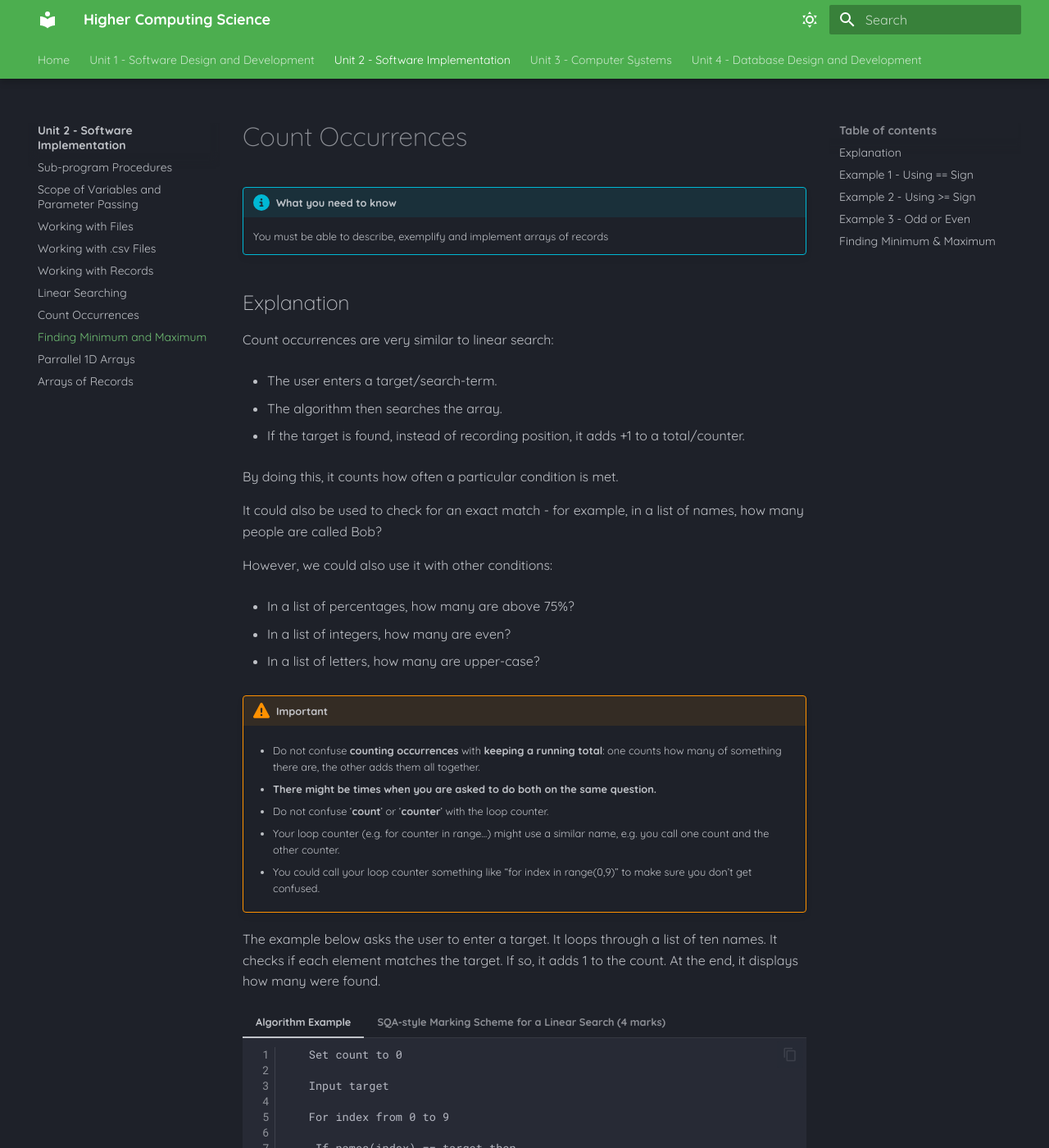
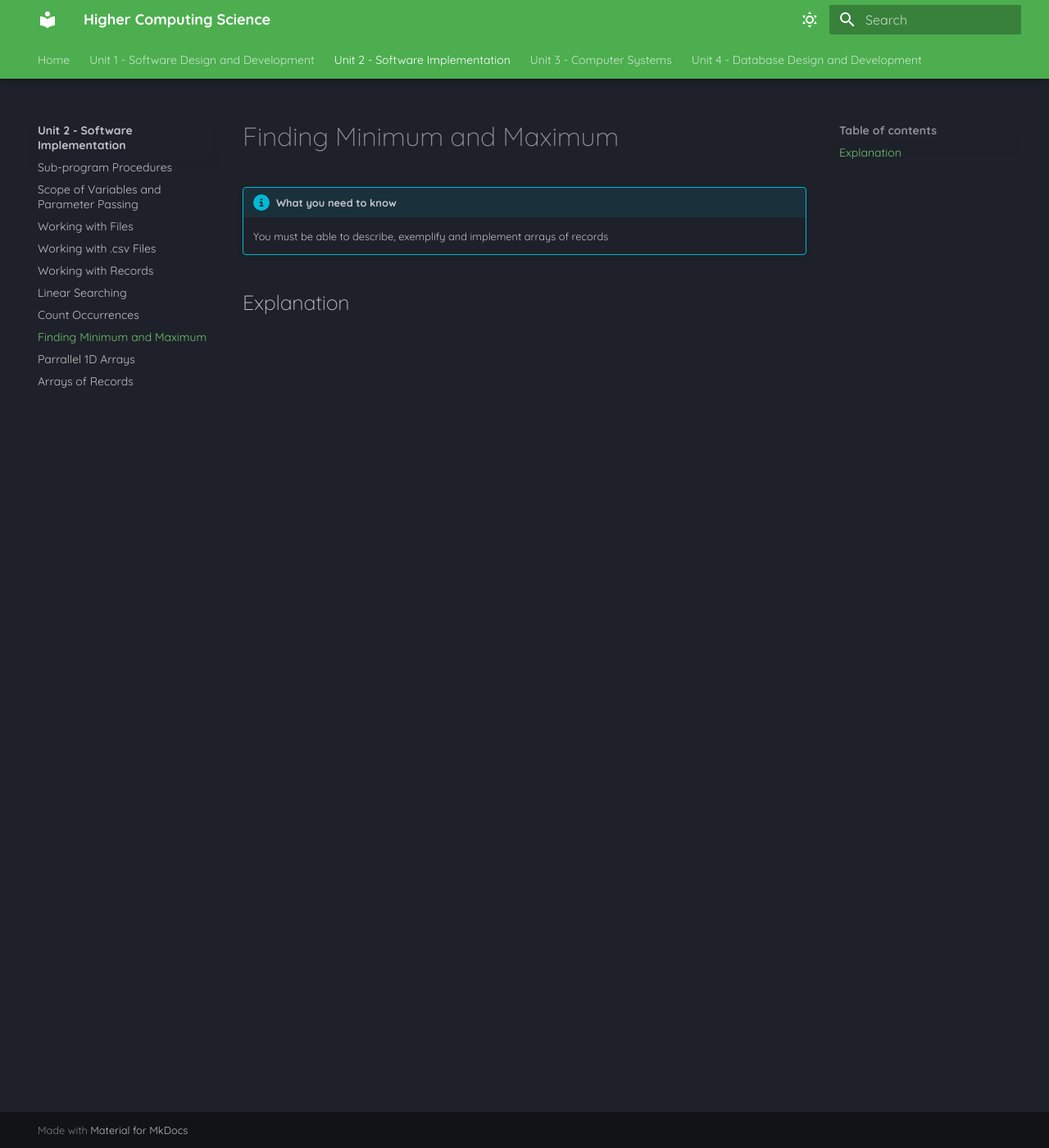
Before and after one commit to Mr-Wood-CS/Higher-Computing-Science-MD-Files, an MkDocs documentation site: the page built from docs/SI/10-Standard-Algorithms-Finding-Minimum-and-Maximum.md, in a window 1280 px wide and 1400 px high. Shown: the whole window at 82% size. Built offline with MkDocs 1.6.1 and Material for MkDocs 9.7.7, drawn with Linux system fonts in a browser that asks for light colours; some of the changed text lies outside the part shown.

Commit message:
Update 10-Standard-Algorithms-Finding-Minimum-and-Maximum.md

````diff
--- a/docs/SI/10-Standard-Algorithms-Finding-Minimum-and-Maximum.md
+++ b/docs/SI/10-Standard-Algorithms-Finding-Minimum-and-Maximum.md
@@ -1,220 +1,7 @@
-# Count Occurrences
+# Finding Minimum and Maximum
 
 !!! info "What you need to know"
 
 	You must be able to describe, exemplify and implement arrays of records
 
 ## Explanation
-
-Count occurrences are very similar to linear search:
-
-* The user enters a target/search-term.
-
-* The algorithm then searches the array.
-
-* If the target is found, instead of recording position, it adds +1 to a total/counter.
-
-By doing this, it counts how often a particular condition is met.
-
-It could also be used to check for an exact match - for example, in a list of names, how many people are called Bob?
-
-However, we could also use it with other conditions:
-
-* In a list of percentages, how many are above 75%?
-
-* In a list of integers, how many are even?
-
-* In a list of letters, how many are upper-case?
-
-!!! warning "Important"
-
-    * Do not confuse __counting occurrences__ with __keeping a running total__: one counts how many of something there are, the other adds them all together.
-
-    * __There might be times when you are asked to do both on the same question.__
-
-    * Do not confuse ‘__count__’ or ‘__counter__’ with the loop counter.
-
-    * Your loop counter (e.g. for counter in range...) might use a similar name, e.g. you call one count and the other counter.
-
-    * You could call your loop counter something like “for index in range(0,9)”  to make sure you don’t get confused.
-
-The example below  asks the user to enter a target. It loops through a list of ten names. It checks if each element matches the target. If so, it adds 1 to the count. At the end, it displays how many were found.
-
-=== "__Algorithm Example__"
-
-    ```pseudocode linenums="1"
-       Set count to 0
-
-       Input target
-
-       For index from 0 to 9
-
-		If names(index) == target then
-
-			Set count to count + 1
-
-		End if
-
-       End for loop
-
-       Display count
-
-    ```
-
-=== "__SQA-style Marking Scheme for a Linear Search (4 marks)__"
-
-    * Initialise the count variable  (__1 mark__)
-
-    * Loop through the elements of the array (__1 mark__)
-
-    * Check if the element matches target (__1 mark__)
-
-    * Add 1 to the count variable (__1 mark__)
-
-    The final mark in the example (__setting the variable to true__) might be replaced with something else, depending on the question.
-
-    For example, you might be asked to find the position of the element.
-
-
-## Example 1 - Using == Sign
-
-=== "Python"
-
-	``` python linenums="1"
-		# A list of cars spotted on a road, recorded by make
-		cars = ["Ford", "Ford", "Toyota", "Volkswagen", "Kia", "Nissan", "Honda"]
-
-		# Ask the user to enter a target
-		make = input("Please enter a make:")
-		count = 0
-
-		for index in range(0, 7):
-		  if cars[index] == make:
-		    count = count + 1
-
-		# Display how many
-		print("There were", count, "matching cars")
-	```
-
-=== "Explanation"
-
-    This program contains data for cars spotted going down a road at a particular time.
-
-    The programmer wants to be able to find how many Fords, Nissans or Hondas were recorded.
-
-    The user enters a make.
-
-    The program then searches through the list of cars, and if the make matches, it adds 1 to the counter.
-
-    At the end of the program, it shows how many of that make were found.
-
-
-## Example 2 - Using >= Sign
-
-=== "Python"
-
-	``` python linenums="1"
-		# A list of percentages
-		percentages = [99.7, 100.0, 52.6, 13.9, 15.2, 88.1, 64.7, 22.5, 71.8]
-
-		# How many are at least 50%?
-		target = 50.0
-		count = 0
-
-		for index in range(0, 9):
-		  if percentages[index] >= target:
-		    count = count + 1
-
-		# Show results
-		print("There were", count, "values of 50% or more")
-
-	```
-
-=== "Explanation"
-
-    This program contains data for cars spotted going down a road at a particular time.
-
-    The program sets a target of 50.0, and counts how many of the percentages are greater than or equal to the target.
-
-## Example 3 - Odd or Even
-
-=== "Python"
-
-	``` python linenums="1"
-		# A list of integers
-		numbers = [99, 44, 55, 12, 19, 72, 60, 54, 13, 18, 2, 75]
-
-		# Are these odd or even?
-		odd_count = 0
-		even_count = 0
-
-		for index in range(0, 12):
-		  if (numbers[index] % 2) == 0:
-		    even_count = even_count + 1
-		  else:
-		    odd_count = odd_count + 1
-
-		print("There were", even_count, "even numbers")
-		print("and", odd_count, "odd numbers in the list")
-	```
-
-=== "Explanation"
-
-    This program has a list of numbers, and counts how many are odd and how many are even, using two counters:
-
-## Finding Minimum & Maximum
-
-The find minimum (find-min) and find maximum (find-max) algorithms are very similar, only differing in whether they use the < or > sign.
-
-These algorithms would only work on arrays of integers or real numbers (you can’t find the “maximum name” from an array of strings).
-
-For example, below is an array of 10 integers:
-
-<figure markdown="span">
-  ![img 1](../Images/Min-and-Max-1.png){ width="800" }
-</figure>
-
-To find the maximum (highest) value, we would look through the list one-by-one:
-
-* The first value is 33. We don’t yet know any other values, so 33 must be the highest we’ve found.
-
-* The next value is 12. That is less than 33, so we ignore it (it isn’t higher).
-
-* The next value is 46. This is higher than 33 (the highest we’ve found so far), so becomes the new highest.
-
-* The next value is 18. This is lower than 46 (the current highest found), so we ignore it…
-
-__On that basis, we would find that 49 (element 6) is the highest value in the array.__
-
-=== "__Find Maximum Algorithm__"
-
-    ``` pseudocode linenums="1"
-	Declare a maximum variable, and set it to the first item in the array (e.g. 33)
-
-	Loop for each element in the array
-
-		If number(counter) > maximum
-
-			Set maximum to number(counter)
-
-		End if
-
-	End for loop
-    ```
-
-
-=== "__Find Minimum Algorithm__"
-
-    ``` pseudocode linenums="1"
-	Declare a minimum variable, and set it to the first item in the array (e.g. 33)
-
-	Loop for each element in the array
-
-		If number(counter) < maximum
-
-			Set minimum to number(counter)
-
-		End if
-
-	End for loop
-    ```
````
